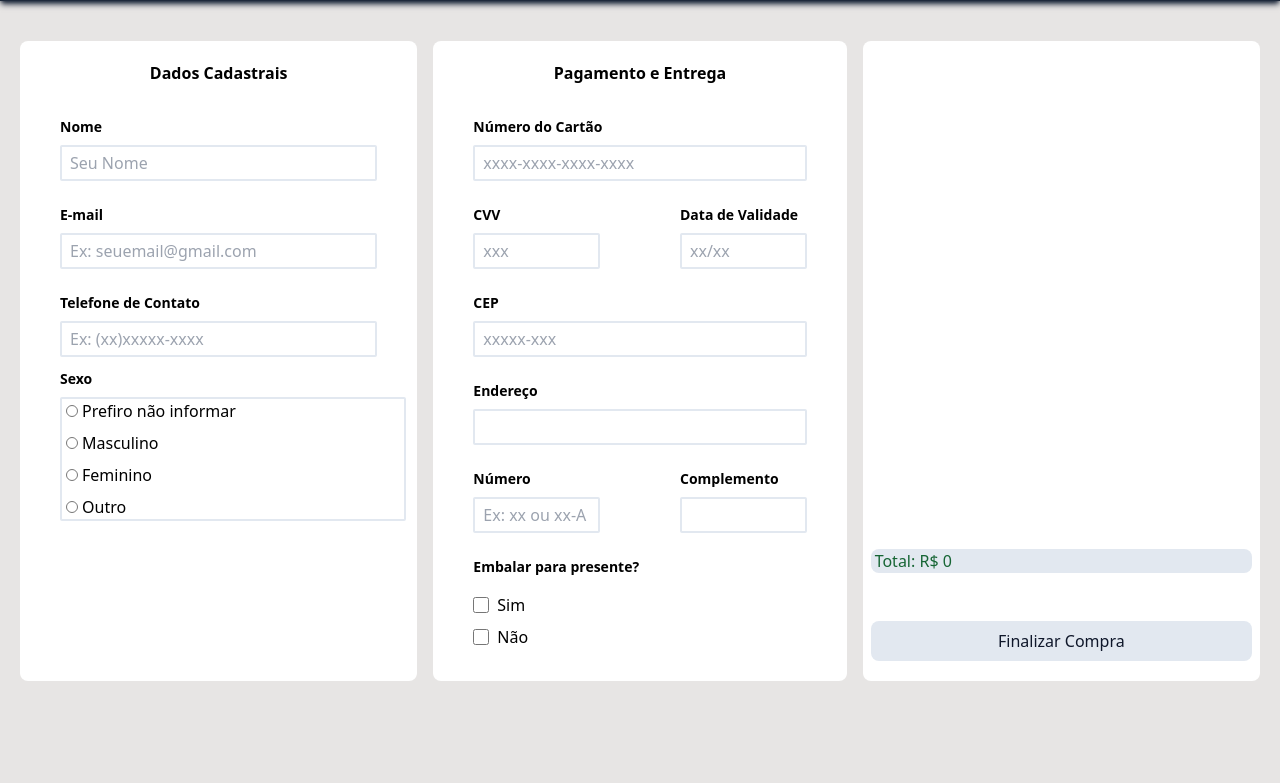
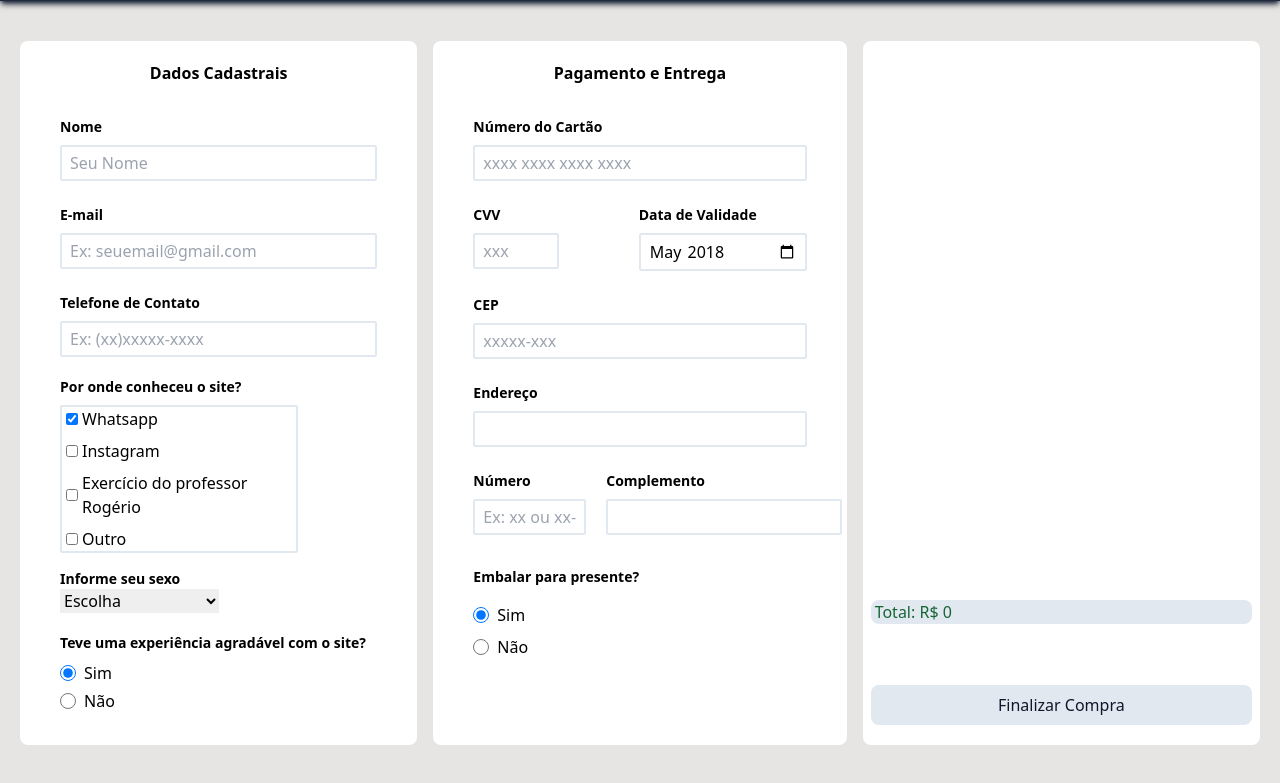
Before and after one commit to VictorPera/Aula-de-Js, a plain HTML site: page galeriaDeImgs/ecomerce/checkout.html in a window 1280 px wide. Shown: the part 87-870 px from the top of the page. Before the commit the page ends 808 px from the top, so only its background shows below. Drawn offline with nearby package versions, Linux system fonts and the light colour scheme.

Commit message:
swiper e campos de input criados

```diff
--- a/galeriaDeImgs/ecomerce/checkout.html
+++ b/galeriaDeImgs/ecomerce/checkout.html
@@ -31,35 +31,80 @@
                 <p class="mb-5 text-center font-bold">Dados Cadastrais</p>
                 <div class="flex flex-col px-10 py-3">
                     <label for="nome" class="font-bold text-sm mb-2">Nome</label>
-                    <input type="text" id="nome" class="rounded-sm px-2 py-1 border-2 border-slate-200" placeholder="Seu Nome" >
+                    <input type="text" maxlength="35" id="nome" class="rounded-sm px-2 py-1 border-2 border-slate-200" placeholder="Seu Nome" required>
                 </div>
                 <div class="flex flex-col px-10 py-3">
                     <label for="email" class="font-bold text-sm mb-2">E-mail</label>
-                    <input type="email" id="email" class="rounded-sm px-2 py-1 border-2 border-slate-200" placeholder="Ex: seuemail@gmail.com" >
+                    <input type="email" pattern="[a-z0-9._%+\-]+@[a-z0-9.\-]+\.[a-z]{2,}$" maxlength="30" id="email" class="rounded-sm px-2 py-1 border-2 border-slate-200" placeholder="Ex: seuemail@gmail.com" required>
                 </div>
                 <div class="flex flex-col px-10 py-3">
                     <label for="telefone" class="font-bold text-sm mb-2">Telefone de Contato</label>
-                    <input type="tel" id="telefone" class="rounded-sm px-2 py-1 border-2 border-slate-200" placeholder="Ex: (xx)xxxxx-xxxx" >
+                    <input type="tel" pattern="(\([0-9]{2}\))([9]{1})?([0-9]{4})-([0-9]{4})" id="telefone" class="rounded-sm px-2 py-1 border-2 border-slate-200" placeholder="Ex: (xx)xxxxx-xxxx" oninput="formatarTelefone(this)" required>
+
+                    <script>
+                        function formatarTelefone(input) {
+                            // Remove todos os caracteres não numéricos
+                            var numeroTelefone = input.value.replace(/\D/g, '');
+
+                            // Aplica a formatação "(xx)xxxxx-xxxx"
+                            if (numeroTelefone.length >= 2) {
+                                numeroTelefone = '(' + numeroTelefone.substring(0, 2) + ')' + numeroTelefone.substring(2);
+                            }
+                            if (numeroTelefone.length >= 8) {
+                                numeroTelefone = numeroTelefone.substring(0, 9) + '-' + numeroTelefone.substring(9);
+                            }
+
+                            // Limita o comprimento máximo a 15 caracteres (incluindo a formatação)
+                            if (numeroTelefone.length > 15) {
+                                numeroTelefone = numeroTelefone.substring(0, 15);
+                            }
+
+                            // Atualiza o valor no campo de entrada
+                            input.value = numeroTelefone;
+                        }
+                    </script>
+
                 </div>
-                <label for="sexo" class="font-bold text-sm mx-10 mb-2">Sexo</label>
+                <label for="pesquisa" class="font-bold text-sm mx-10 mb-2 mt-2">Por onde conheceu o site?</label>
                 <div class="w-full">
-                    <div class="flex flex-col w-[87%] mx-10 gap-2 border-solid rounded-sm border-2 border-slate-200">
+                    <div class="flex flex-col w-[60%] mx-10 gap-2 border-solid rounded-sm border-2 border-slate-200">
                         <div class="flex gap-1">
-                            <input type="radio" id="sexo" class="ml-1 w-3">
-                            <p>Prefiro não informar</p>
+                            <input type="checkbox" name="pesquisa" checked id="whatsapp" value="pesquisa" class="ml-1 w-3">
+                            <p>Whatsapp</p>
                         </div>
                         <div class="flex gap-1">
-                            <input type="radio" id="sexo" class="ml-1 w-3">
-                            <p>Masculino</p>
+                            <input type="checkbox" name="pesquisa" id="instagram" value="pesquisa" class="ml-1 w-3">
+                            <p>Instagram</p>
                         </div>
                         <div class="flex gap-1">
-                            <input type="radio" id="sexo" class="ml-1 w-3">
-                            <p>Feminino</p>
+                            <input type="checkbox" name="pesquisa" id="professor" value="pesquisa" class="ml-1 w-3">
+                            <p>Exercício do professor Rogério</p>
                         </div>
                         <div class="flex gap-1">
-                            <input type="radio" id="sexo" class="ml-1 w-3">
+                            <input type="checkbox" name="pesquisa" id="outro" value="pesquisa" class="ml-1 w-3">
                             <p>Outro</p>
                         </div>
+                    </div>
+                </div>
+                <div class="flex flex-col w-[40%] mx-10 mt-4">
+                    <label for="sexo" class="font-bold text-sm">Informe seu sexo</label>
+                    <select name="sexo" id="sexo" required>
+                        <option disabled selected>Escolha</option>
+                        <option>Prefiro não informar</option>
+                        <option>Masculino</option>
+                        <option>Feminino</option>
+                        <option>Outro</option>
+                    </select>
+                </div>
+                <div class="flex flex-col justify-start px-10 py-3 gap-1 w-">
+                    <label for="experiencia" class="font-bold text-sm mb-1 mt-2">Teve uma experiência agradável com o site?</label>
+                    <div class="flex gap-2">
+                        <input type="radio" value="experiencia" name="experiencia" checked id="sim" class="w-4">
+                        <p>Sim</p>
+                    </div>
+                    <div class="flex gap-2">
+                        <input type="radio" value="experiencia" name="experiencia" id="nao" class="w-4">
+                        <p>Não</p>
                     </div>
                 </div>
             </section>
@@ -70,50 +115,107 @@
                 <p class="mb-5 text-center font-bold">Pagamento e Entrega</p>
                 <div class="flex flex-col px-10 py-3">
                     <label for="numero-cartao" class="font-bold text-sm mb-2">Número do Cartão</label>
-                    <input type="number" id="numero-cartao" class="rounded-sm px-2 py-1 border-2 border-slate-200" placeholder="xxxx-xxxx-xxxx-xxxx" >
+                    <input type="text" maxlength="19" id="numero-cartao" class="rounded-sm px-2 py-1 border-2 border-slate-200" oninput="formatarCartao(this)" placeholder="xxxx xxxx xxxx xxxx" required>
+
+                    <script>
+                        function formatarCartao(input) {
+                            // Remove todos os caracteres não numéricos
+                            var numeroCartao = input.value.replace(/\D/g, '');
+
+                            // Adicione espaços a cada 4 dígitos
+                            var numeroCartaoFormatado = '';
+                            for (var i = 0; i < numeroCartao.length; i += 4) {
+                                numeroCartaoFormatado += numeroCartao.substr(i, 4) + ' ';
+                            }
+
+                            // Remova qualquer espaço adicional no final
+                            numeroCartaoFormatado = numeroCartaoFormatado.trim();
+
+                            // Atualize o valor no campo de entrada
+                            input.value = numeroCartaoFormatado;
+                        }
+                    </script>
                 </div>
+                <div class="flex">
+                    <div class="flex flex-col px-10 py-3 w-2/5">
+                        <label for="cvv" class="font-bold text-sm mb-2">CVV</label>
+                        <input type="text" oninput="formatarCvv(this)"  maxlength="3" id="cvv" class="rounded-sm px-2 py-1 border-2 border-slate-200" placeholder="xxx" required>
 
-                <div class="flex">
-                    <div class="flex flex-col px-10 py-3 w-1/2">
-                        <label for="cvv" class="font-bold text-sm mb-2">CVV</label>
-                        <input type="number" id="cvv" class="rounded-sm px-2 py-1 border-2 border-slate-200" placeholder="xxx" >
+                        <script>
+                            function formatarCvv(input) {
+                                // Remove todos os caracteres não numéricos
+                                var numeroCvv = input.value.replace(/\D/g, '');
+
+                                // Atualize o valor no campo de entrada
+                                input.value = numeroCvv;
+                            }
+                        </script>
                     </div>
-                    <div class="flex flex-col px-10 py-3 w-1/2">
+                    <div class="flex flex-col px-10 py-3 w-3/5">
                         <label for="data-validade" class="font-bold text-sm mb-2">Data de Validade</label>
-                        <input type="text" id="data-validade" class="rounded-sm px-2 py-1 border-2 border-slate-200" placeholder="xx/xx" >
+                        <input type="month" min="2018-03" max="2050-12" value="2018-05" id="data-validade" class="rounded-sm px-2 py-1 border-2 border-slate-200" oninput="validarDataValidade(this)" required>
+
+                        <script>
+                            function validarDataValidade(input) {
+                                var dataValidade = input.value;
+                                var minDate = input.min;
+                                var maxDate = input.max;
+
+                                if (dataValidade < minDate) {
+                                    input.setCustomValidity("A data de validade é anterior à data mínima permitida.");
+                                } else if (dataValidade > maxDate) {
+                                    input.setCustomValidity("A data de validade é posterior à data máxima permitida.");
+                                } else {
+                                    input.setCustomValidity("");
+                                }
+                            }
+                        </script>
                     </div>
                 </div>
 
                 <div class="flex flex-col px-10 py-3">
                     <label for="cep" class="font-bold text-sm mb-2">CEP</label>
-                    <input type="number" id="cep" class="rounded-sm px-2 py-1 border-2 border-slate-200"
-                        placeholder="xxxxx-xxx" >
+                    <input type="text" id="cep" maxlength="9" class="rounded-sm px-2 py-1 border-2 border-slate-200" placeholder="xxxxx-xxx" oninput="formatarCep(this)" required>
+
+                    <script>
+                        function formatarCep(input) {
+                            // Remove todos os caracteres não numéricos
+                            var numeroCep = input.value.replace(/\D/g, '');
+
+                            // Adicione a formatação "xxxxx-xxx"
+                            if (numeroCep.length > 5) {
+                                numeroCep = numeroCep.slice(0, 5) + '-' + numeroCep.slice(5);
+                            }
+
+                            // Atualize o valor no campo de entrada
+                            input.value = numeroCep;
+                        }
+                    </script>
                 </div>
                 <div class="flex flex-col px-10 py-3">
                     <label for="endereco" class="font-bold text-sm mb-2">Endereço</label>
-                    <input type="text" id="endereco" class="rounded-sm px-2 py-1 border-2 border-slate-200"
-                        >
+                    <input type="text" id="endereco" class="rounded-sm px-2 py-1 border-2 border-slate-200" required>
                 </div>
 
-                <div class="flex">
-                    <div class="flex flex-col px-10 py-3 w-1/2">
+                <div class="flex gap-5">
+                    <div class="flex flex-col pl-10 py-3 w-[37%]">
                         <label for="numero-residencia" class="font-bold text-sm mb-2">Número</label>
-                        <input type="text" id="numero-residencia" class="rounded-sm px-2 py-1 border-2 border-slate-200" placeholder="Ex: xx ou xx-A" >
+                        <input type="text" id="numero-residencia" class="rounded-sm px-2 py-1 border-2 border-slate-200" placeholder="Ex: xx ou xx-A" required>
                     </div>
-                    <div class="flex flex-col px-10 py-3 w-1/2">
+                    <div class="flex flex-col pr-10 py-3 w-2/3">
                         <label for="complemento" class="font-bold text-sm mb-2">Complemento</label>
                         <input type="text" id="complemento" class="rounded-sm px-2 py-1 border-2 border-slate-200" >
                     </div>
                 </div>
 
-                <div class="flex flex-col justify-start px-10 py-3 gap-2 w-">
+                <div class="flex flex-col justify-start px-10 py-3 gap-2 mt-2">
                     <label for="presente" class="font-bold text-sm mb-2">Embalar para presente?</label>
                     <div class="flex gap-2">
-                        <input type="checkbox" id="presente" class="w-4">
+                        <input type="radio" value="presente" name="presente" checked class="w-4">
                         <p>Sim</p>
                     </div>
                     <div class="flex gap-2">
-                        <input type="checkbox" id="presente" class="w-4">
+                        <input type="radio" value="presente" name="presente" class="w-4">
                         <p>Não</p>
                     </div>
                 </div>
```
Also changed, not shown: galeriaDeImgs/ecomerce/index.html (+13 -8 lines).
